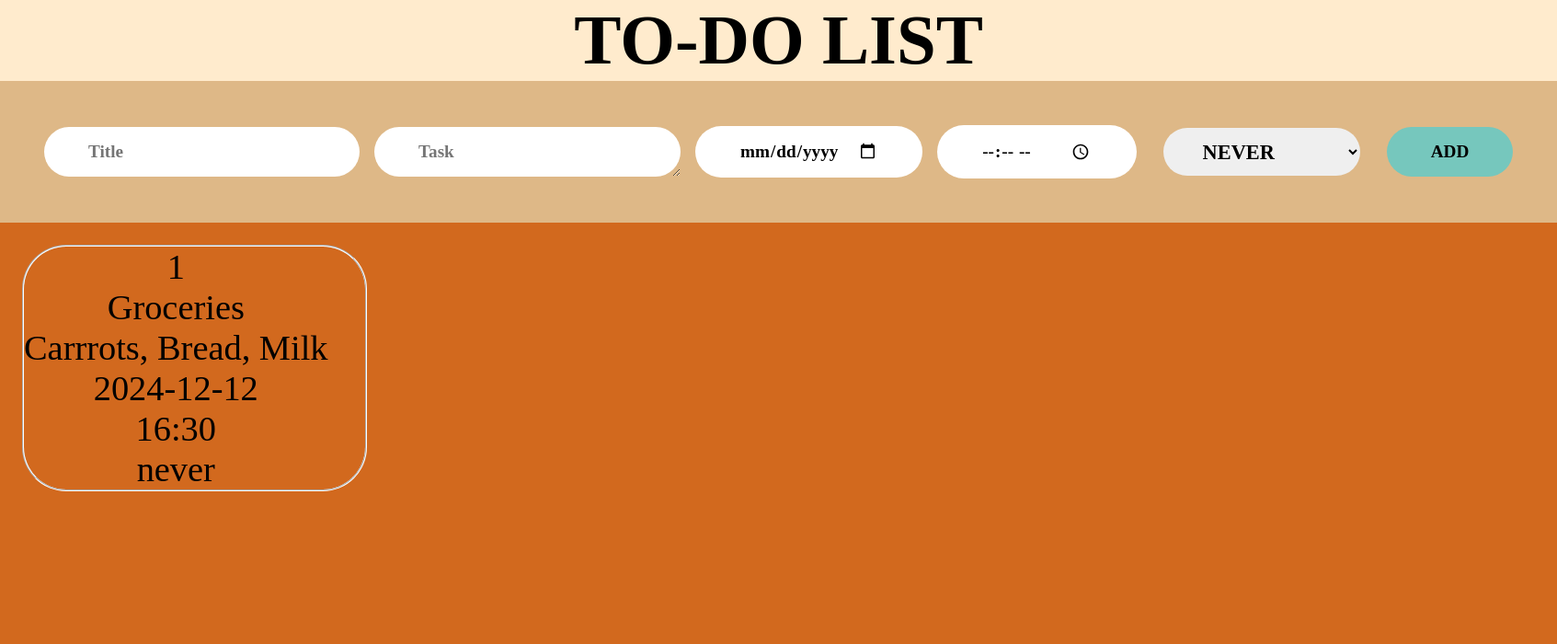
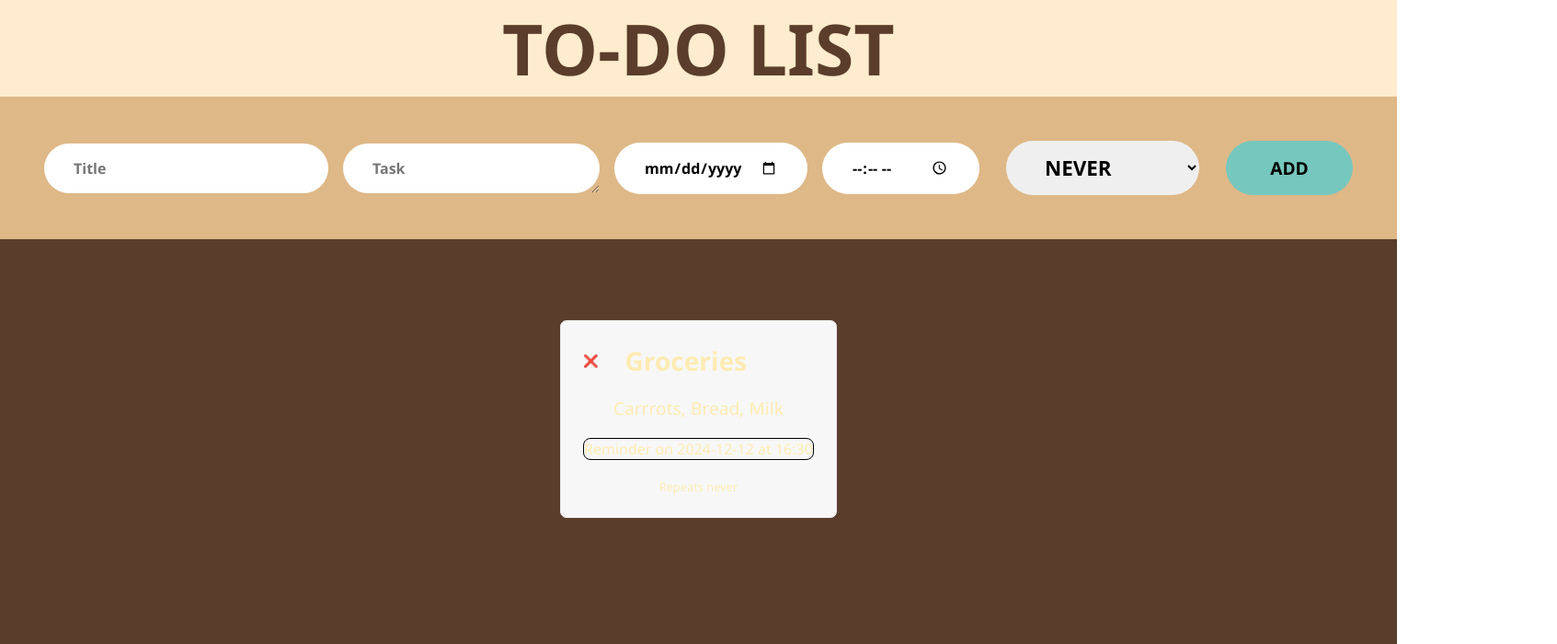
Before and after one commit to adithyay19/toDoApp, a React (Vite) app: page / in a window 1280 px wide. Shown: the top 700 px of the page at 92% size, 1693 px wide, since content can reach past the window. Built offline with nearby package versions, Linux system fonts and the light colour scheme.

Commit message:
Basic structure set up

```diff
--- a/src/App.tsx
+++ b/src/App.tsx
@@ -12,17 +12,35 @@ const initialList = [
 ];
 
 function Card(props: any) {
+  const [remove, setRemove] = useState(false);
+  const currentDate = new Date();
+  const daysLeft = Math.abs(props.item.date.valueOf() - currentDate.valueOf());
+
+  function removeTask() {
+    setRemove(!remove);
+    console.log(daysLeft);
+  }
+
   return (
-    <div className="card">
-      <li>
-        {props.item.id} <br />
-        {props.item.title} <br />
-        {props.item.task} <br />
-        {props.item.date} <br />
-        {props.item.time} <br />
-        {props.item.repeat}
-      </li>
-    </div>
+    <li className={remove === true ? "card hidden" : "card"}>
+      <ul>
+        <li className="card-heading">
+          <button onClick={removeTask}>❌</button>
+          <h3>{props.item.title}</h3>
+        </li>
+        <li className="card-task">
+          <p>{props.item.task}</p>
+        </li>
+        <li>
+          <p className="card-timing">
+            Reminder on {props.item.date} at {props.item.time}
+          </p>
+        </li>
+        <li className="card-footer">
+        <p>Repeats {props.item.repeat}</p>
+        </li>
+      </ul>
+    </li>
   );
 }
 
@@ -60,7 +78,6 @@ function App() {
         <form onSubmit={handleSubmit} className="input-section">
           <input
             type="text"
-            minLength={10}
             placeholder="Title"
             value={title}
             onChange={(e) => setTitle(e.target.value)}
@@ -89,7 +106,7 @@ function App() {
             <option value="monthly">Monthly</option>
             <option value="yearly">Yearly</option>
           </select>
-          <button>Add</button>
+          <button className="add-button">Add</button>
         </form>
       </div>
       <div className="cards-grid">
--- a/src/index.css
+++ b/src/index.css
@@ -6,9 +6,9 @@
 
 body {
   font-size: 2.4rem;
-  font-family: sans-serif;
-  /* color: #5a3e2b; */
-  font-family: "Quicksand";
+  /* font-family:; */
+  color: #5a3e2b;
+  font-family: 'Segoe UI', Tahoma, Geneva, Verdana, sans-serif;
   font-weight: 500;
   /* overflow: visible; */
 }
@@ -29,10 +29,10 @@ body {
 }
 
 .input-section {
-  max-width: max-content;
+  /* max-width: max-content; */
   padding: 3rem;
   background-color: burlywood;
-  display: inline-flex;
+  display: flex;
   /* flex-direction: row; */
   align-items: center;
   justify-content: center;
@@ -40,10 +40,11 @@ body {
 }
 
 input, select, textarea{
+
   font-family: inherit;
   font-weight: 700;
-  font-size: 1.2rem;
-  padding: 1rem 3rem;
+  font-size: 1rem;
+  padding: 1rem 2rem;
   border: none;
   border-radius: 10rem;
 }
@@ -56,7 +57,8 @@ select {
   margin: 0 0.8rem;
 }
 
-button {
+.add-button {
+  border: none;
   text-transform: uppercase;
   font-family: inherit;
   font-weight: 700;
@@ -69,40 +71,80 @@ button {
 
 }
 
-button:hover {
+.add-button:hover {
   background-color: #76c7ad;
 }
 
 .cards-grid {
-  background-color: chocolate;
+  background-color: #5a3e2b;
+  color: #ffebb3;
+  padding: 4rem 0;
+  display: flex;
+  justify-content: space-between;
+  flex-direction: column;
+  gap: 3.2rem;
+  align-items: center;
 }
 
 .cards-grid ul{
   padding: 1.5rem;
   list-style: none;
-  /* text-align: center; */
-  width: 25%;
+  text-align: center;
+  /* width: 20
+  %; */
   display: grid;
   grid-template-columns: repeat(auto-fit, minmax(250px, 1fr));
   gap: 1.2rem;
   justify-content: center;
-  align-content: start;
+  align-content: center;
 }
 
 .card {
-  border: 2px solid white;
-  border-radius: 3rem;
+  border: 1px solid #e7e7e7;
+  background-color: #f7f7f7;
+  border-radius: 7px;
   border-style: groove;
+  cursor: pointer;
+  display: flex;
+  align-items: center;
+  justify-content: center;
   text-align: center;
+  gap: 1.2rem;
   cursor: pointer;
+  /* aspect-ratio: 2 / 1; */
 }
 
 .card:hover {
   border-style: solid;
 }
 
-.card li {
+.hidden {
+  display: none;
+}
+
+.card-heading {
   display: flex;
-  align-items: center;
-  gap: 1.2rem;
+  gap: 1.8rem;
+  font-size: 1.5rem;
 }
+
+.card-heading > button {
+  border: none;
+  cursor: pointer;
+  background-color: transparent;
+}
+
+.card-task{
+  font-size: 1.2rem;
+  font-weight: 400;
+}
+
+.card-timing{
+  border: 0.5px solid black;
+  border-radius: 8px;
+  font-size: 1rem;
+}
+
+.card-footer{
+  font-size: 0.8rem;
+}
```
